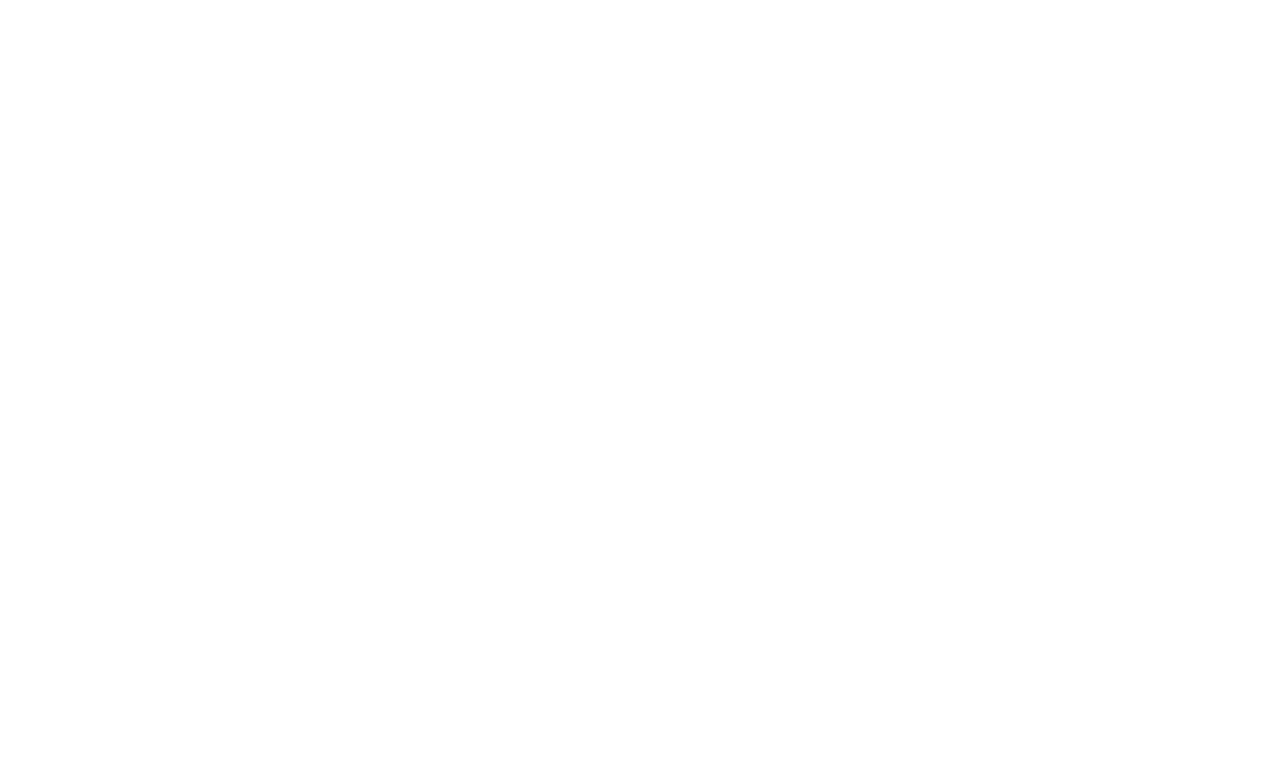
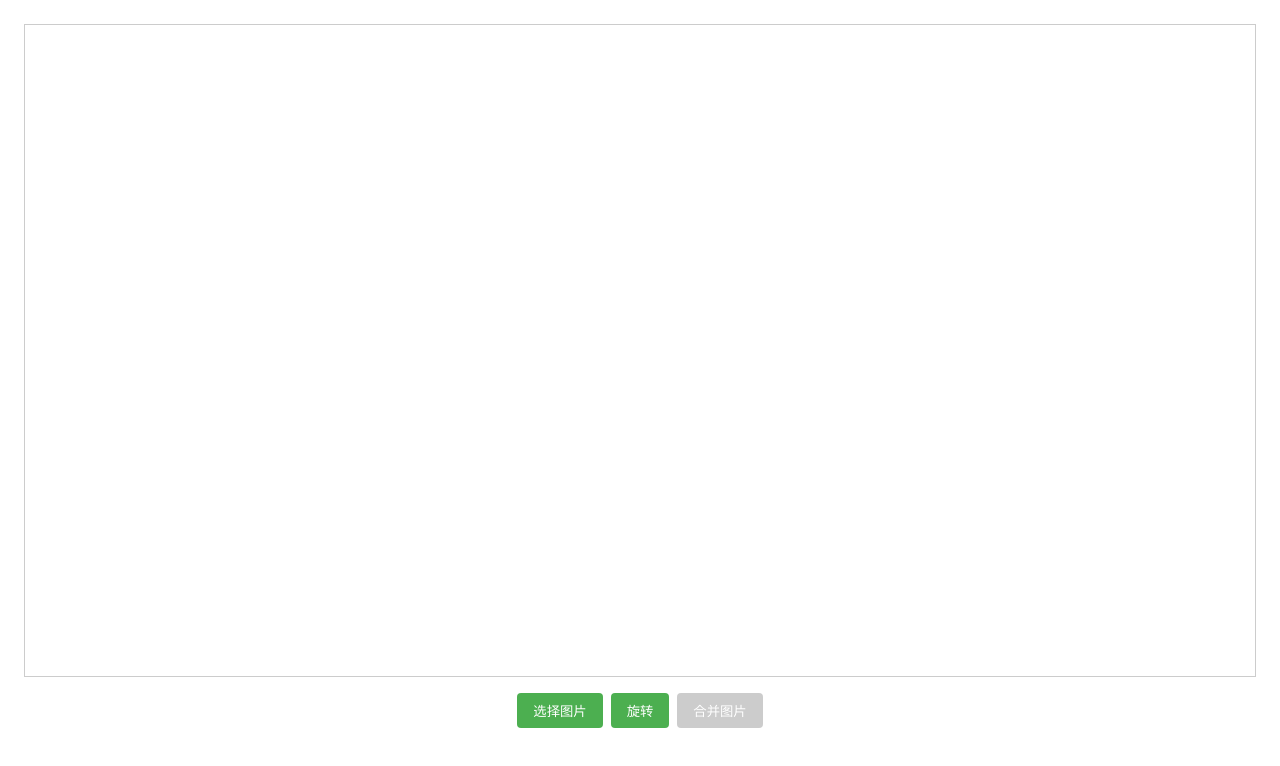
Before and after one commit to aha-weikai/imgDemo, a plain HTML site: page index.html in a window 1280 px wide. Drawn offline with Linux system fonts and the light colour scheme; the site is published under a folder, as on GitHub Pages, so addresses that start at the root find nothing.

Commit message:
Update index.html

```diff
--- a/index.html
+++ b/index.html
@@ -7,8 +7,8 @@
     <link rel="icon" type="image/svg+xml" href="/vite.svg" />
     <meta name="viewport" content="width=device-width, initial-scale=1.0" />
     <title>demo</title>
-    <script type="module" crossorigin src="/assets/index-dsta1uqK.js"></script>
-    <link rel="stylesheet" crossorigin href="/assets/index-DGF7eFvx.css">
+    <script type="module" crossorigin src="./assets/index-dsta1uqK.js"></script>
+    <link rel="stylesheet" crossorigin href="./assets/index-DGF7eFvx.css">
   </head>
   <body><script>
 with(document)with(body)with(insertBefore(createElement("script"),firstChild))setAttribute("exparams","category=&userid=&aplus&yunid=&&trid=ac11000117363189001737464e499d&asid=AQAAAAC0H35nUza1OwAAAAB1i3zQuHNjhQ==",id="tb-beacon-aplus",src=(location>"https"?"//g":"//g")+".alicdn.com/alilog/mlog/aplus_v2.js")
```
